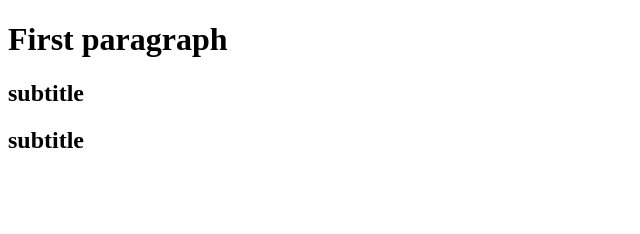
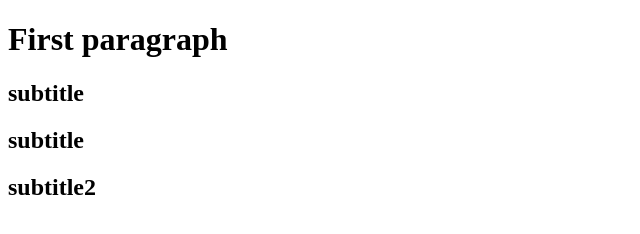
Before and after one commit to alemawit/Practice, a plain HTML site: page index.html in a window 1280 px wide. Shown: the whole page, without its empty margins (0-640 px from the left). Drawn offline with Linux system fonts and the light colour scheme.

Commit message:
third h2 is added

```diff
--- a/index.html
+++ b/index.html
@@ -9,5 +9,6 @@
     <h1>First paragraph</h1>
     <h2>subtitle</h2>
     <h2>subtitle</h2>
+    <h2>subtitle2</h2>
 </body>
 </html>
```
